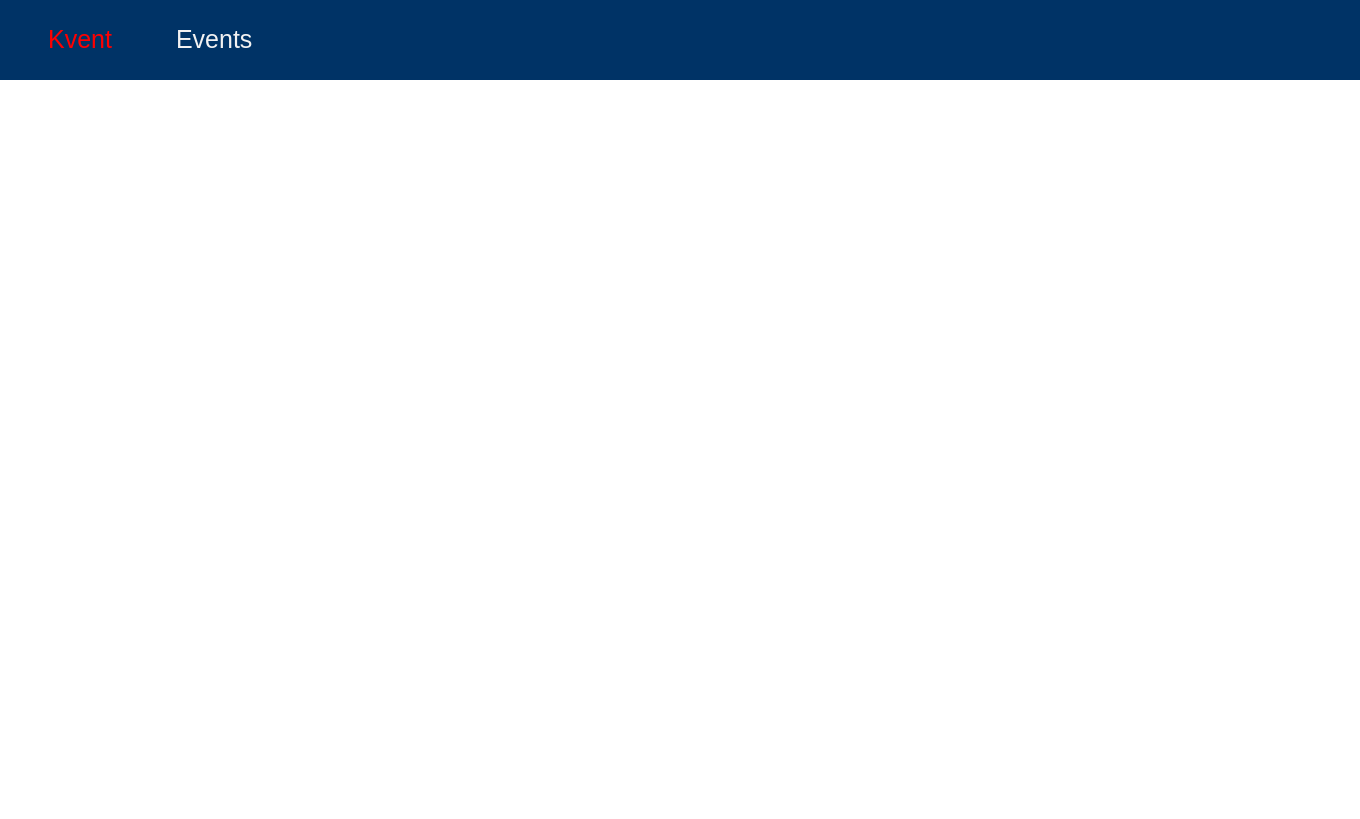
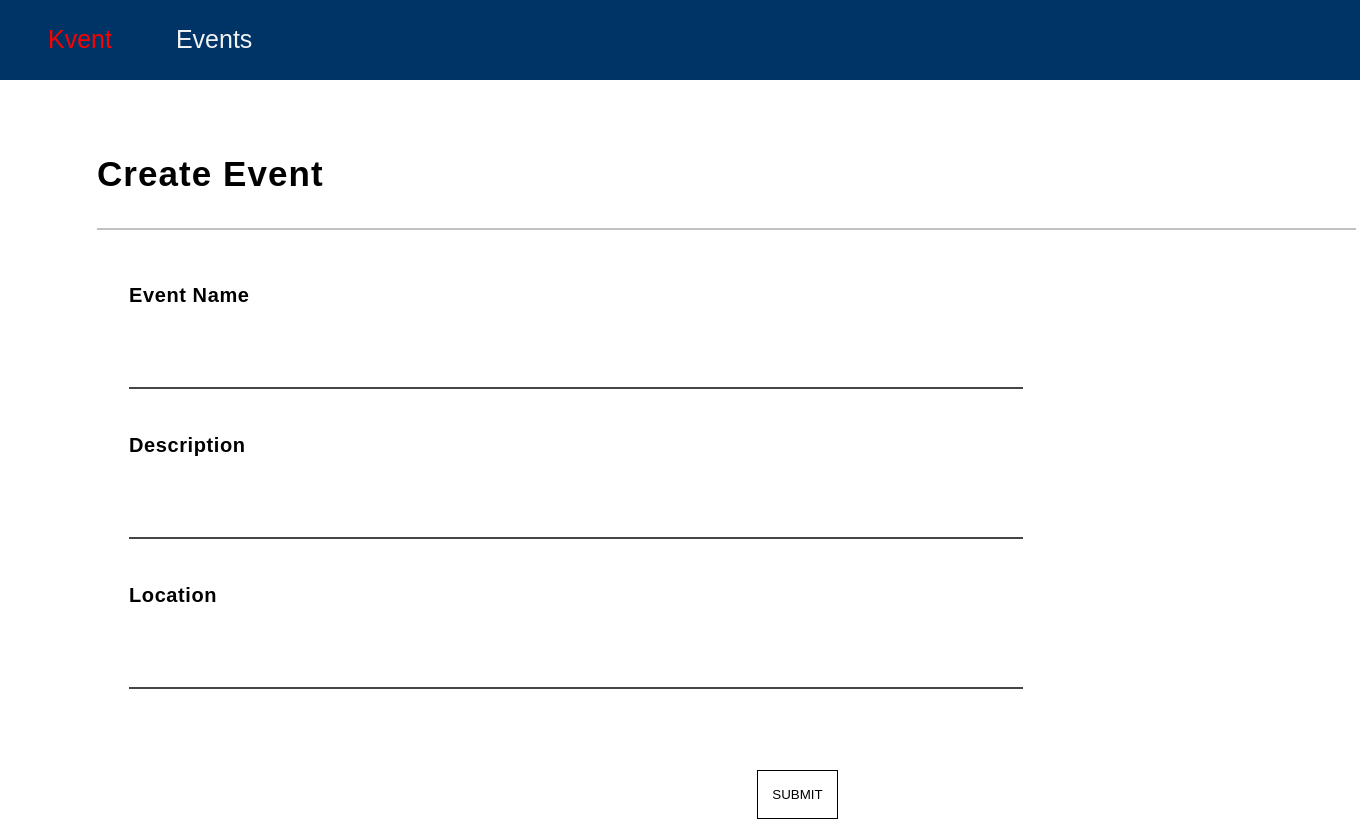
Before and after one commit to bleachjade/Kvent, a Django app: page /create in a window 1360 px wide. Before the commit the page ends 80 px from the top, so only its background shows below. Run offline with Django 3.2, Linux system fonts and the light colour scheme.

Commit message:
style create event page

```diff
--- a/Kvent/static/css/create-event.css
+++ b/Kvent/static/css/create-event.css
@@ -33,3 +33,102 @@ ul {
 .nav-bar a:hover {
     color: red;
 }
+
+#create {
+    position: absolute;
+    height: 80px;
+    width: 408px;
+    left: 97px;
+    top: 150px;
+
+    /* font-family: Roboto; */
+    font-style: normal;
+    font-weight: bold;
+    font-size: 35px;
+    line-height: 47px;
+    letter-spacing: 0.03em;
+
+    color: #000000;
+
+}
+
+.line {
+    position: absolute;
+    width: 1257px;
+    top: 60px;
+    border: 1px solid rgba(19, 18, 18, 0.26);
+}
+
+#content {
+    position: absolute;
+    /* width: 580px; */
+    /* height: 51px; */
+    left: 129px;
+    top: 270px;
+
+    /* font-family: Roboto; */
+    font-style: normal;
+    font-weight: bold;
+    font-size: 20px;
+    letter-spacing: 0.03em;
+    line-height: 50px;
+    color: #000000;
+
+}
+
+#name-input {
+    position: absolute;
+    width: 890px;
+    top: 80px;
+    font-style: normal;
+    font-size: 18px;
+    line-height: 35px;
+    letter-spacing: 0.03em;
+
+    /* padding: 12px 20px; */
+    border: none;
+    border-bottom: solid 2px #474544;
+    background-color: white;
+}
+
+#description-input {
+    position: absolute;
+    width: 890px;
+    top: 230px;
+    font-style: normal;
+    font-size: 18px;
+    line-height: 35px;
+    letter-spacing: 0.03em;
+
+    /* padding: 12px 20px; */
+    border: none;
+    border-bottom: solid 2px #474544;
+    background-color: white;
+}
+
+#location-input {
+    position: absolute;
+    width: 890px;
+    top: 380px;
+    font-style: normal;
+    font-size: 18px;
+    line-height: 35px;
+    letter-spacing: 0.03em;
+
+    /* padding: 12px 20px; */
+    border: none;
+    border-bottom: solid 2px #474544;
+    background-color: white;
+}
+
+#submit-button {
+    position: absolute;
+    width: 81px;
+    height: 49px;
+    left: 628px;
+    top: 500px;
+    margin-bottom: 80px;
+
+    background: #FFFFFF;
+    border: 1px solid #000000;
+}
--- a/Kvent/templates/kvent/create-event-page.html
+++ b/Kvent/templates/kvent/create-event-page.html
@@ -15,6 +15,22 @@
             <li><a href="{% url 'index' %}" id="event-logo">Events</a></li>
         </ul>
     </nav>
+    <div class="row">
+        <div id="create">
+            Create Event
+            <hr class="line">
+        </div>
+        <div id="content">
+            Event Name <br>
+            <input id="name-input" type="input" maxlength="50"> <br>
+            <br>Description <br>
+            <input id="description-input" type="input" maxlength="80"> <br>
+            <br> Location <br>
+            <input id="location-input" type="input" maxlength="80"> <br>
+            <button id="submit-button" type="submit"> SUBMIT </button>
+
+        </div>
+    </div>
 </body>
 
 </html>
```
